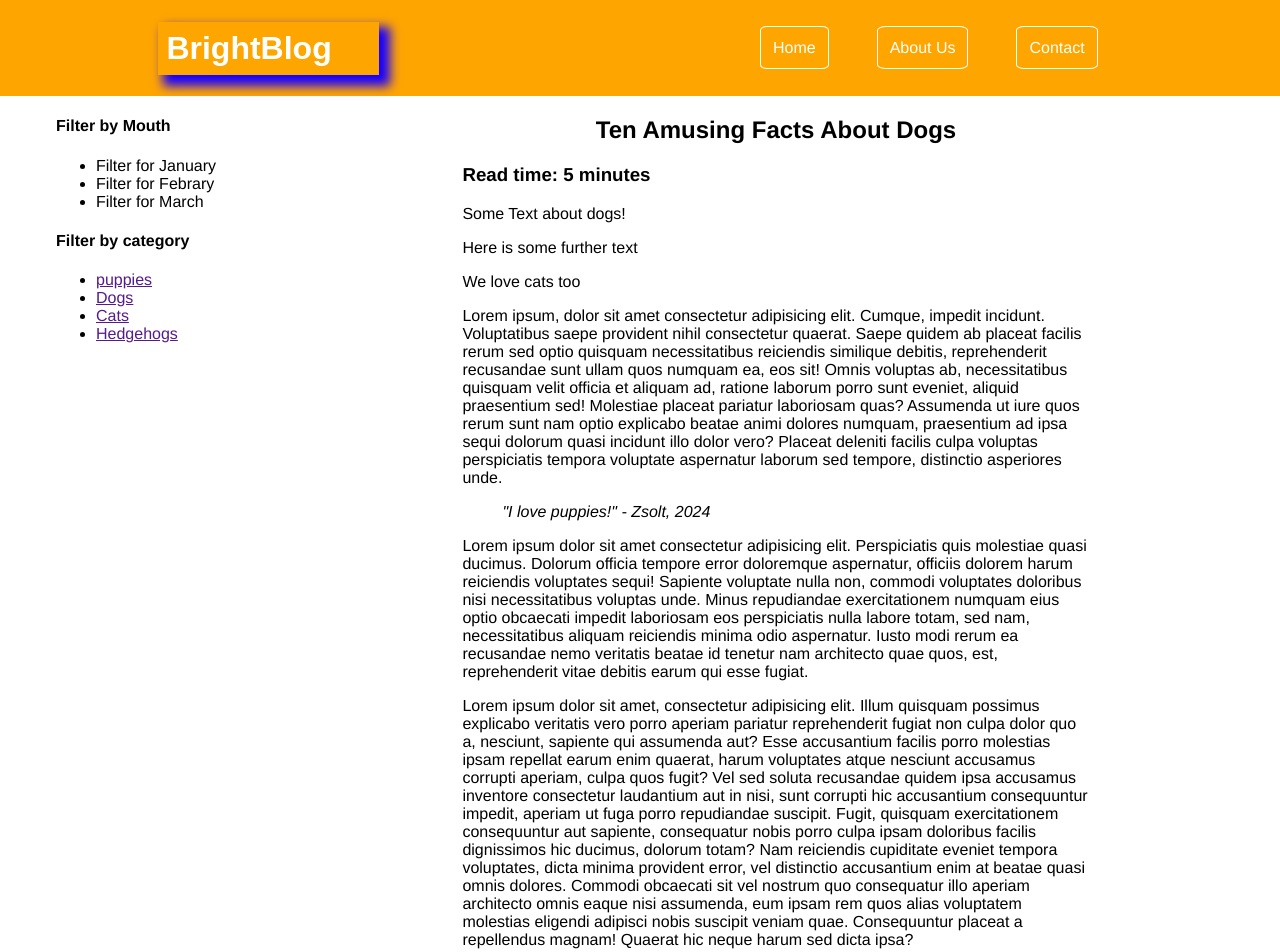
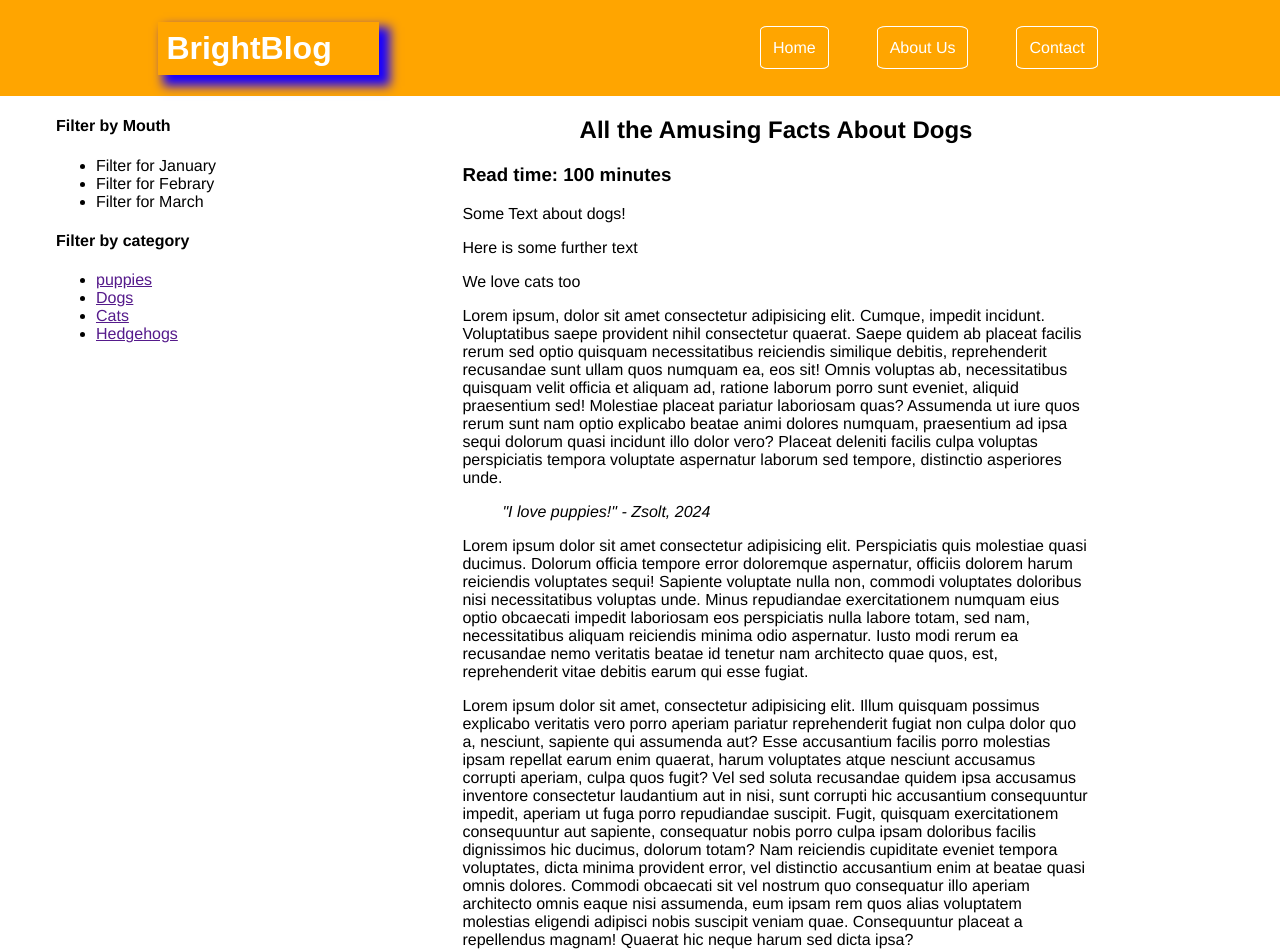
Before and after one commit to VisionXpertOfficial/VisionXpertOfficial.github.io, a plain HTML site: page index.html in a window 1280 px wide. Shown: the top 952 px of the page. Drawn offline with Linux system fonts and the light colour scheme; no server answers.

Commit message:
Update index.html

```diff
--- a/index.html
+++ b/index.html
@@ -46,8 +46,8 @@
                 <article>
                     <header>
                         <!-- Aritcle's header goes here  -->
-                         <h2>Ten Amusing Facts About Dogs</h2>
-                         <h3>Read time: 5 minutes</h3>
+                         <h2>All the Amusing Facts About Dogs</h2>
+                         <h3>Read time: 100 minutes</h3>
                     </header>
                     <main>
                         <p>Some Text about dogs!</p>
```
